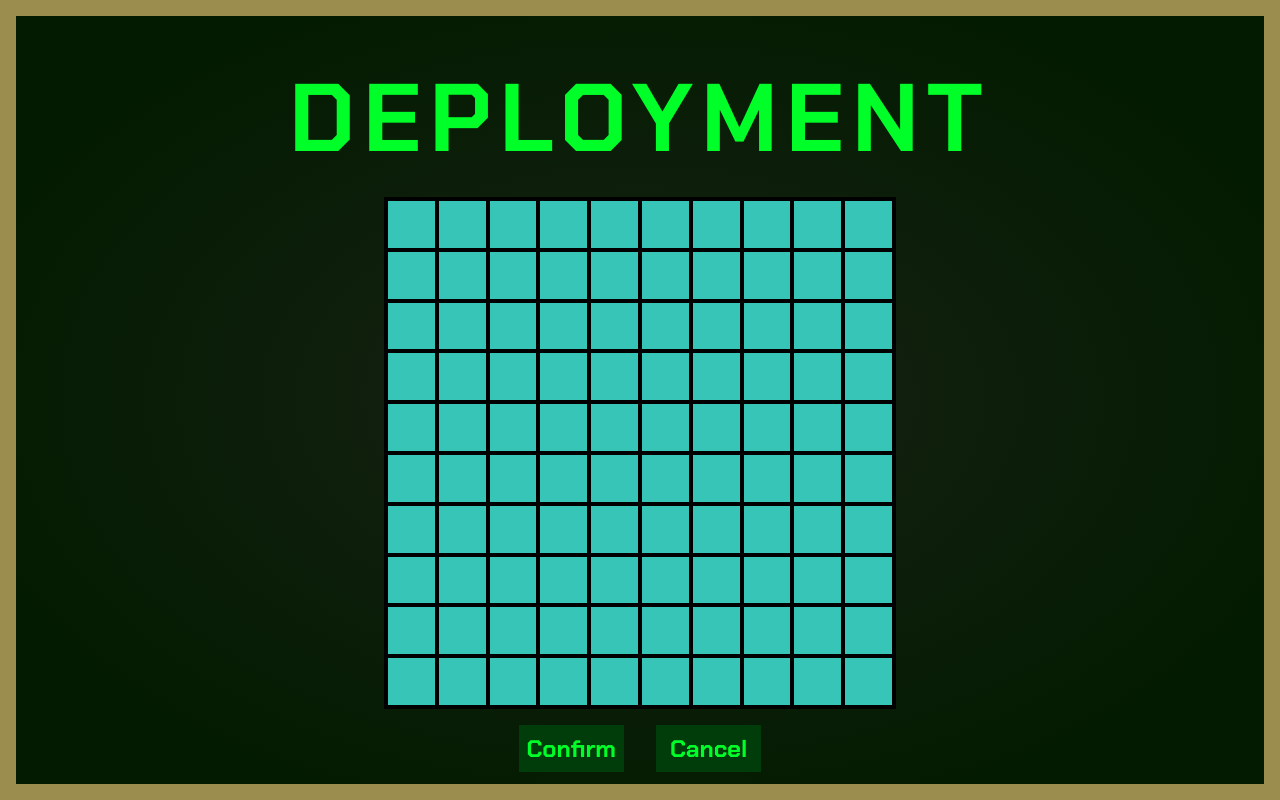
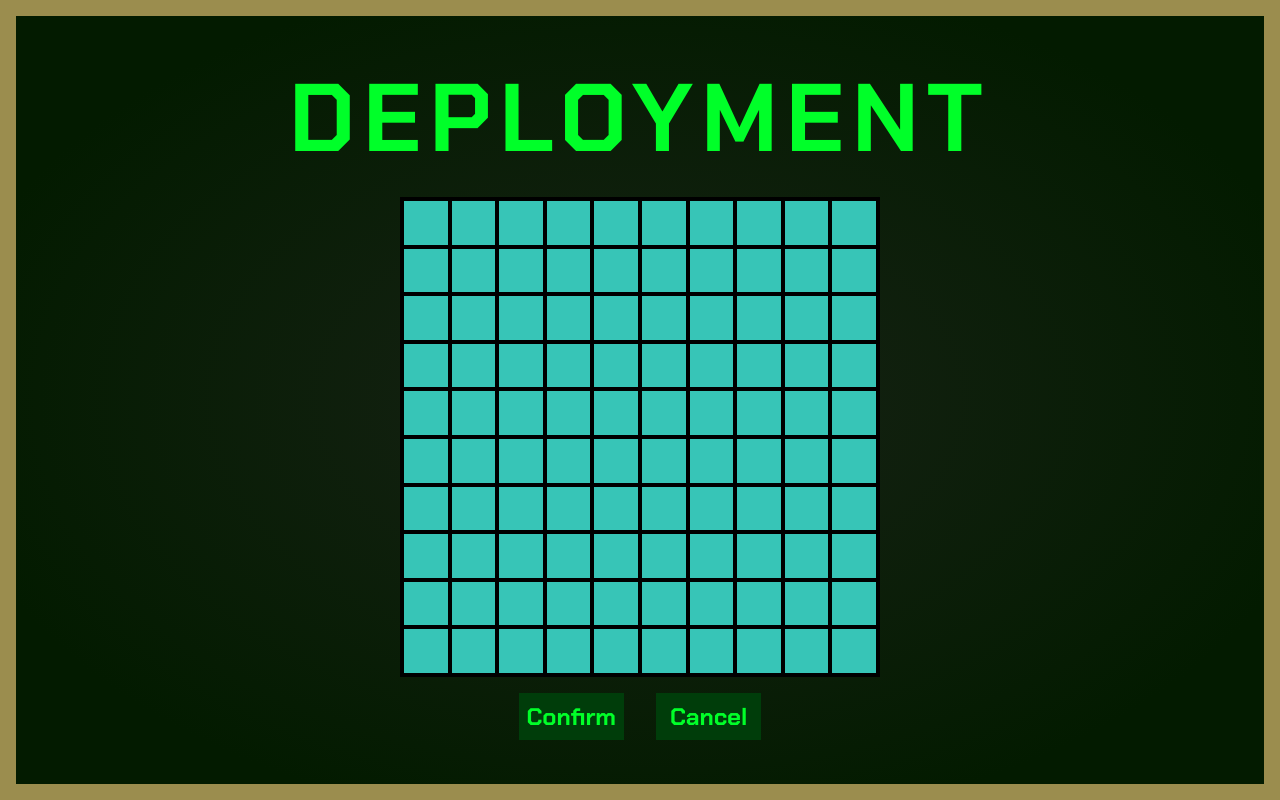
Before and after one commit to bkwong315/battleship, a React app: page / in a window 1280 px wide. Both pictures are taken after typing "Sample" into the empty fields and a click on the button "Submit". Built offline with nearby package versions, Linux system fonts and the light colour scheme; the HTML template or start-up script is replaced by a standard one.

Commit message:
Update css for boardDisplay

```diff
--- a/src/components/BoardDisplay/BoardDisplay.scss
+++ b/src/components/BoardDisplay/BoardDisplay.scss
@@ -1,10 +1,10 @@
 .board-grid {
   display: grid;
-  grid-template-rows: repeat(10, 1fr);
-  grid-template-columns: repeat(10, 1fr);
+  grid-template-rows: repeat(10, minmax(2rem, 1fr));
+  grid-template-columns: repeat(10, minmax(2rem, 1fr));
   gap: 0.25rem;
   border: solid 0.25rem #000;
   aspect-ratio: 1/1;
-  width: 40lvmax;
+  width: 60lvmin;
   background: #000;
 }
```
